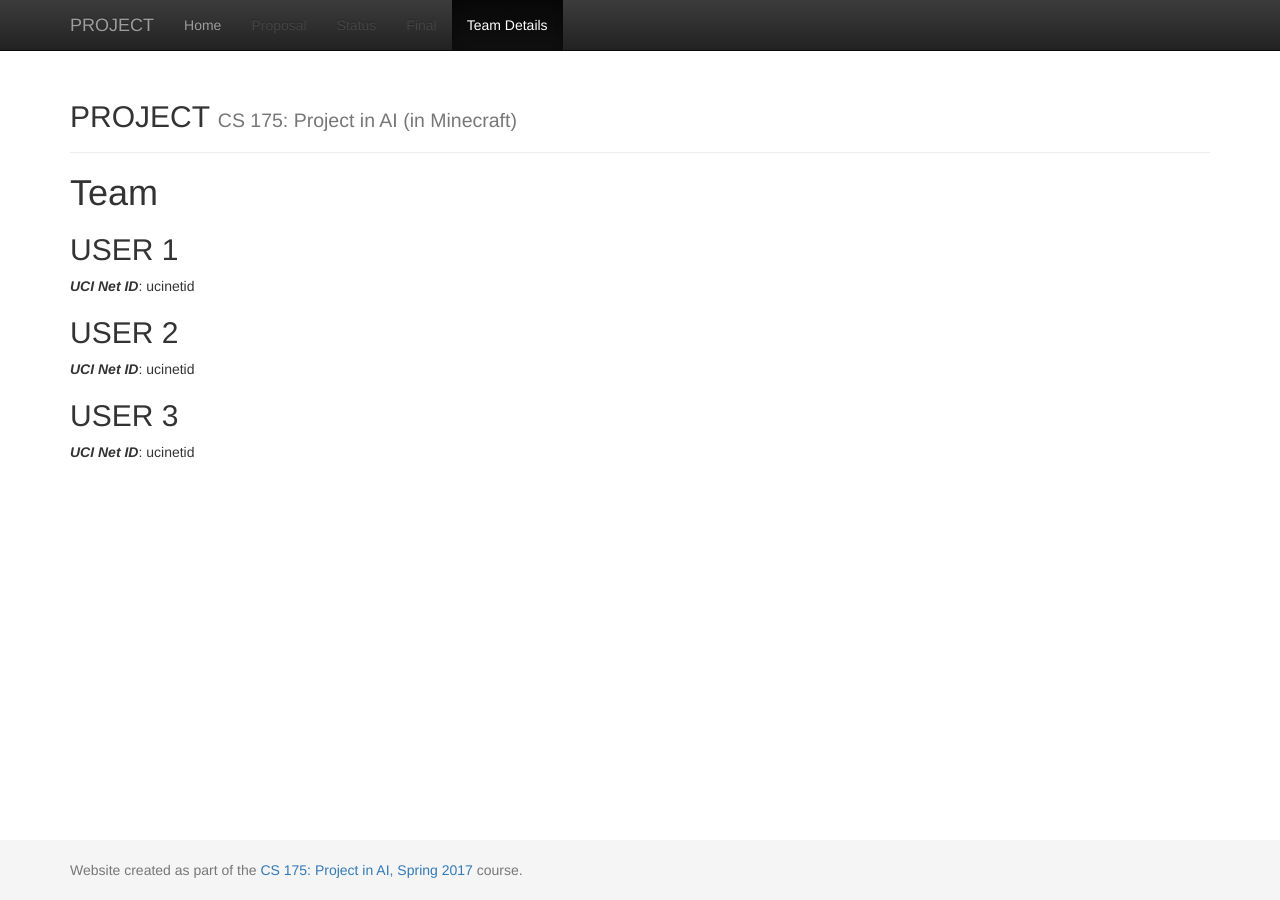
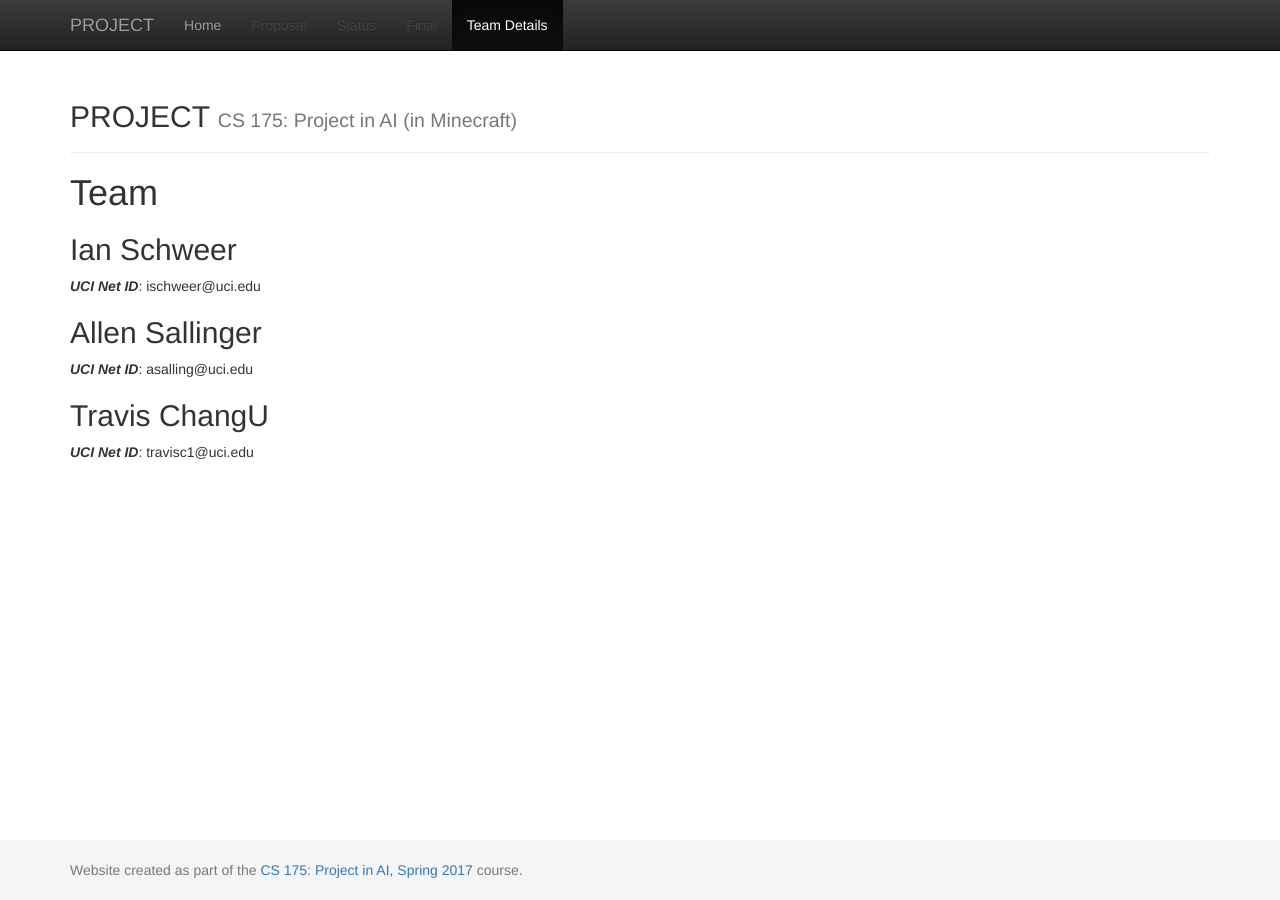
Before and after one commit to Ch0ronomato/QProtector, a Jekyll site: the page built from docs/team.md, in a window 1280 px wide. Built offline with Jekyll 4.4.1, drawn with Linux system fonts in a browser that asks for light colours.

Commit message:
Added team details

```diff
--- a/docs/team.md
+++ b/docs/team.md
@@ -6,11 +6,11 @@ title:  Team
 # {{ page.title }}
 
 
-## USER 1
-***UCI Net ID***: ucinetid
+## Ian Schweer
+***UCI Net ID***: ischweer@uci.edu
 
-## USER 2
-***UCI Net ID***: ucinetid
+## Allen Sallinger
+***UCI Net ID***: asalling@uci.edu
 
-## USER 3
-***UCI Net ID***: ucinetid
+## Travis ChangU
+***UCI Net ID***: travisc1@uci.edu
```
